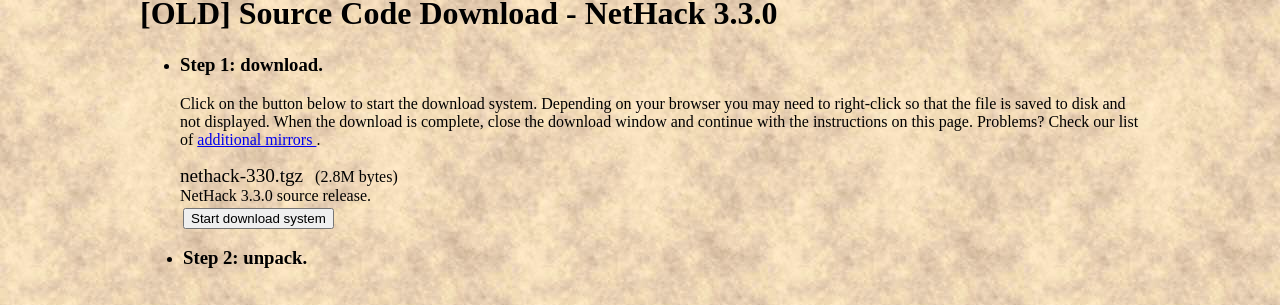
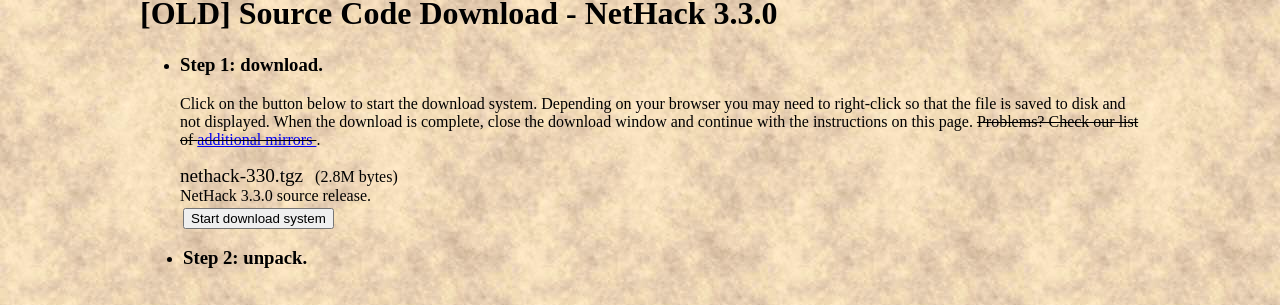
Before and after one commit to tung/nethack-www, a Jekyll site: the page built from v330/download-src.html, in a window 1280 px wide. Shown: the part 128-433 px from the top of the page. Built offline with Jekyll 4.4.1, drawn with Linux system fonts in a browser that asks for light colours.

Commit message:
Strike out obsolete link in 3.3.0 source legacy downloads page

```diff
--- a/v330/download-src.html
+++ b/v330/download-src.html
@@ -29,10 +29,10 @@
 document.write("When the download is complete, close the download window and continue with the instructions on this page.");
 // -->
 </SCRIPT>
-Problems?  Check our list of
+<strike>Problems?  Check our list of
 <a href="../common/links.html#mirror">
 additional mirrors
-</a>.
+</a></strike>.
 <p>
 <big>nethack-330.tgz</big>&nbsp;&nbsp;&nbsp;(2.8M bytes)&nbsp;&nbsp;&nbsp
 <br>
```
